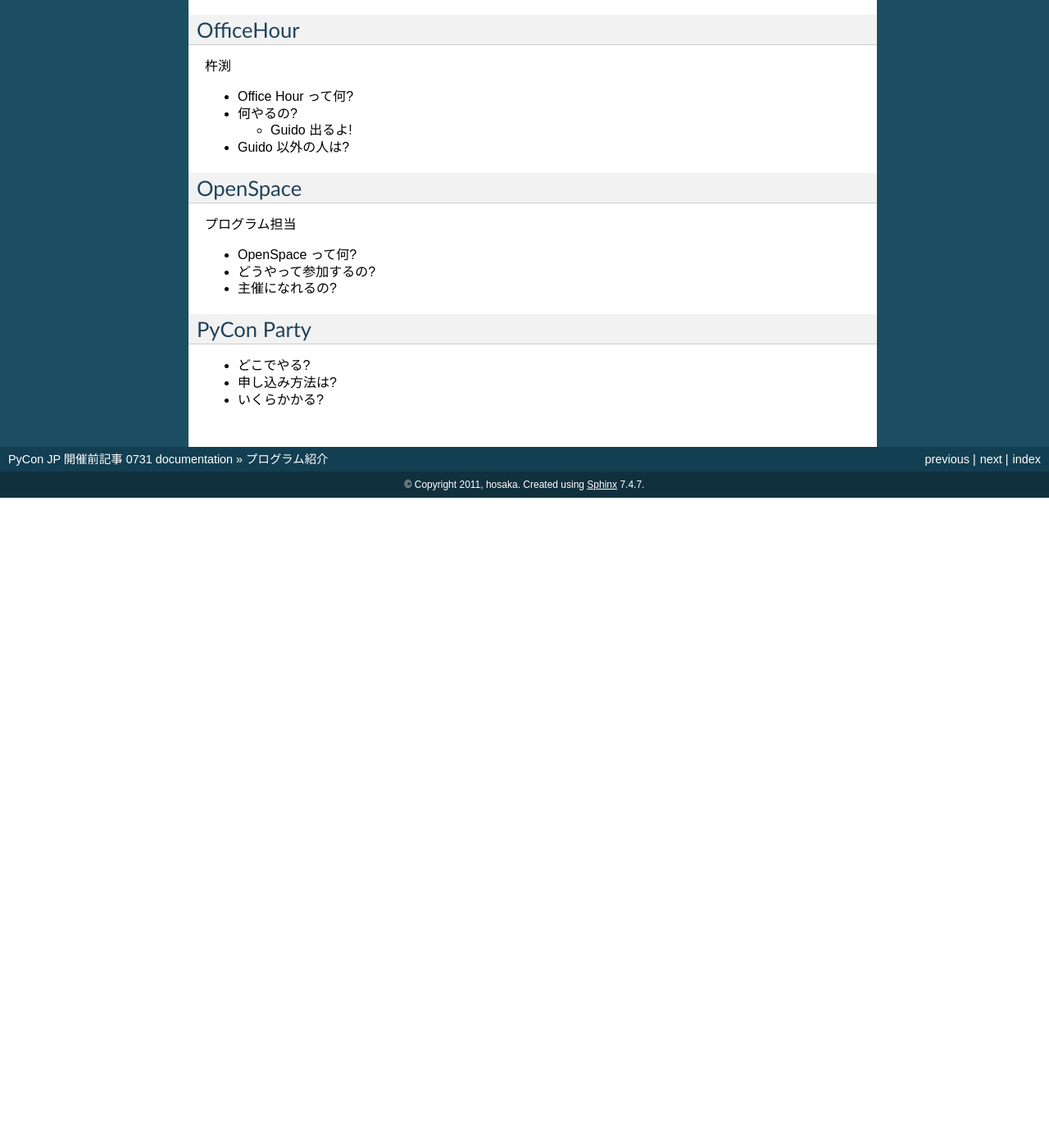
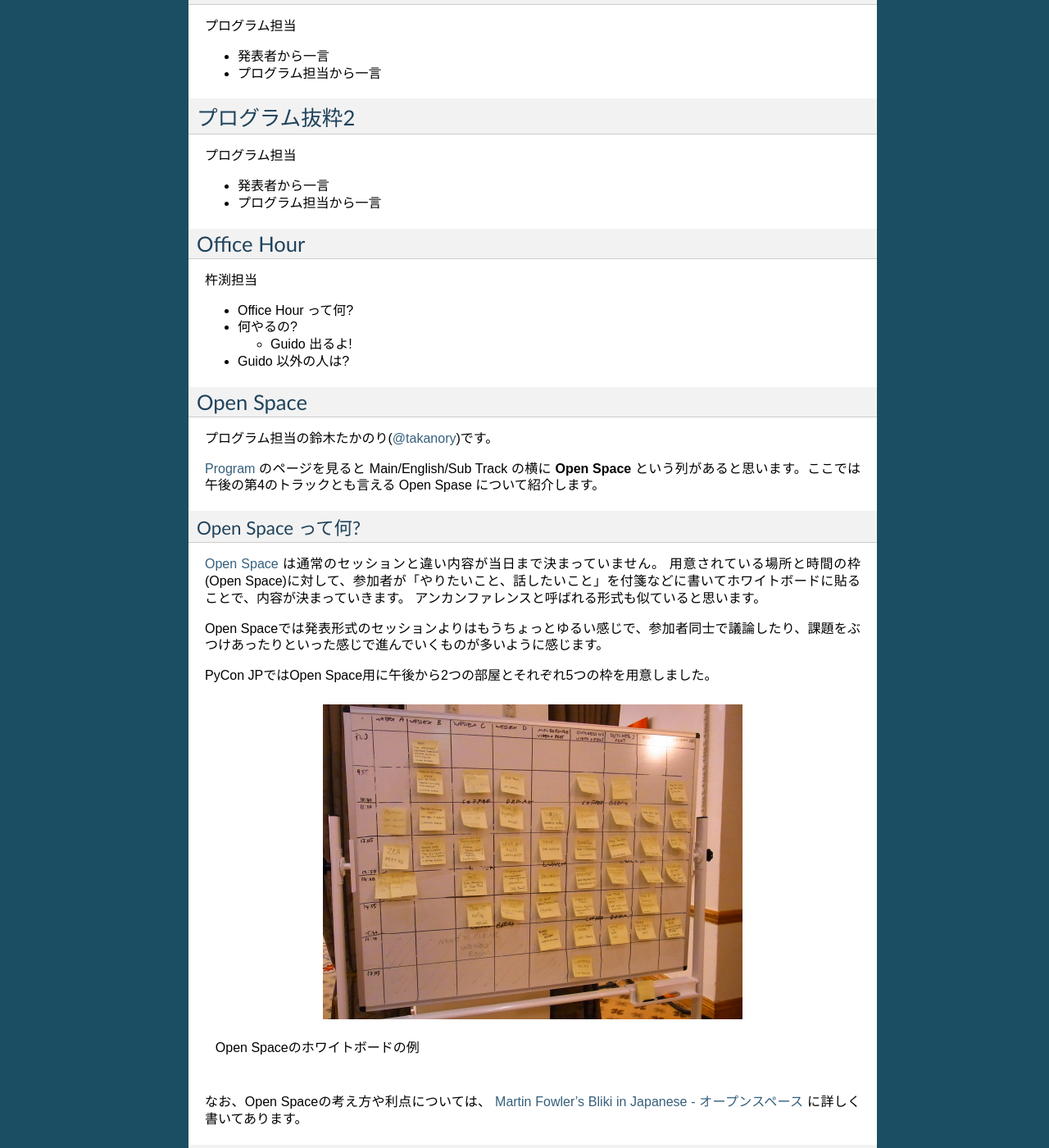
Before and after one commit to michilu/prepycon-article, a Sphinx documentation site: the page built from sphinx/vol2.rst, in a window 1280 px wide and 1400 px high, scrolled down 517 px. Shown: the whole window at 82% size. Built offline with Sphinx 7.4.7, drawn with Linux system fonts in a browser that asks for light colours; before the commit the page ends 1124 px from its top, so only the background shows below that; some of the changed text lies outside the part shown.

Commit message:
added open space section

```diff
--- a/sphinx/vol2.rst
+++ b/sphinx/vol2.rst
@@ -6,10 +6,21 @@ PyCon JP 2011 プログラム紹介第二回となる今回は、皆様から応
 
 また、メインとなるトラック以外で当日実施する Office Hour や Open Space, みんな大好き懇親会という名の飲み会である PyCon Party についても紹介します。
 
+紹介プログラムの候補
+
+- `Pythonによる日本語自然言語処理 <http://2011.pycon.jp/program/talks#id6>`_
+- `Pythonで1万台のiPhoneを管理する <http://2011.pycon.jp/program/talks#python1iphone>`_
+- `http と telnet をつなぐ何か <http://2011.pycon.jp/program/talks#http-telnet>`_
+- `Webフォームウィジェットツールキットを総括する <http://2011.pycon.jp/program/talks#web>`_
+- `Python エンジニアの作り方 <http://2011.pycon.jp/program/talks#python>`_
+- `Pythonで創るソーシャルゲームの未来 <http://2011.pycon.jp/program/talks#gold-sponser-session-python>`_
+- `Python と MongoDB でWEB開発 <http://2011.pycon.jp/program/talks#python-mongodb-web>`_
+- `Tuning Python Code <http://2011.pycon.jp/program/talks#tuning-python-code>`_
+- `PyQtではじめるGUIプログラミング <http://2011.pycon.jp/program/talks#pyqtgui>`_
+- `Pythonを使った次世代組み込みシステムの姿 <http://2011.pycon.jp/program/talks#id5>`_
 
 プログラム抜粋1
 ===============
-
 プログラム担当
 
 - 発表者から一言
@@ -25,10 +36,10 @@ PyCon JP 2011 プログラム紹介第二回となる今回は、皆様から応
 - プログラム担当から一言
 
 
-OfficeHour
-==========
+Office Hour
+===========
 
-杵渕
+杵渕担当
 
 - Office Hour って何?
 - 何やるの?
@@ -38,19 +49,44 @@ OfficeHour
 - Guido 以外の人は?
 
 
-OpenSpace
-=========
+Open Space
+==========
+プログラム担当の鈴木たかのり(`@takanory <http://twitter.com/takanory>`_)です。
 
-プログラム担当
+`Program <http://2011.pycon.jp/program>`_ のページを見ると Main/English/Sub Track の横に **Open Space** という列があると思います。ここでは午後の第4のトラックとも言える Open Spase について紹介します。
 
-- OpenSpace って何?
-- どうやって参加するの?
-- 主催になれるの?
+Open Space って何?
+------------------
+`Open Space <http://2011.pycon.jp/program/open-space>`_ は通常のセッションと違い内容が当日まで決まっていません。
+用意されている場所と時間の枠(Open Space)に対して、参加者が「やりたいこと、話したいこと」を付箋などに書いてホワイトボードに貼ることで、内容が決まっていきます。
+アンカンファレンスと呼ばれる形式も似ていると思います。
 
+Open Spaceでは発表形式のセッションよりはもうちょっとゆるい感じで、参加者同士で議論したり、課題をぶつけあったりといった感じで進んでいくものが多いように感じます。
+
+PyCon JPではOpen Space用に午後から2つの部屋とそれぞれ5つの枠を用意しました。
+
+.. figure:: /_static/open-space-whiteboard.jpg
+   :scale: 25%
+   :alt: Open Spaceのホワイトボードの例
+
+   Open Spaceのホワイトボードの例
+
+なお、Open Spaceの考え方や利点については、
+`Martin Fowler's Bliki in Japanese - オープンスペース <http://capsctrl.que.jp/kdmsnr/wiki/bliki/?OpenSpace>`_ に詳しく書いてあります。
+
+どうやって参加するの?
+---------------------
+Open Space への参加は自由です。当日Open Spaceのホワイトボードを見て、興味のある内容があればふらっと参加してみてください。もし興味のある内容でなかった場合は席を立って他のセッションに移動すればいいだけです。
+
+主催になれるの?
+---------------
+枠が空いている限りは誰でも主催者になれます。当日ホワイトボードを用意しますので、Open Spaceでやりたいことのタイトルを書いてください。「○○ユーザー会を開きたい」みたいな内容や、自分が気になっているプロダクトやサービスの名前書いて、同じ興味を持っている人と話しをするということも有効なOpen Spaceの使い方かも知れません。
 
 PyCon Party
 ===========
 
+Party担当の畠です。
+
 - どこでやる?
 - 申し込み方法は?
 - いくらかかる?
```
Also changed, not shown: sphinx/_static/open-space-whiteboard.jpg (added).
